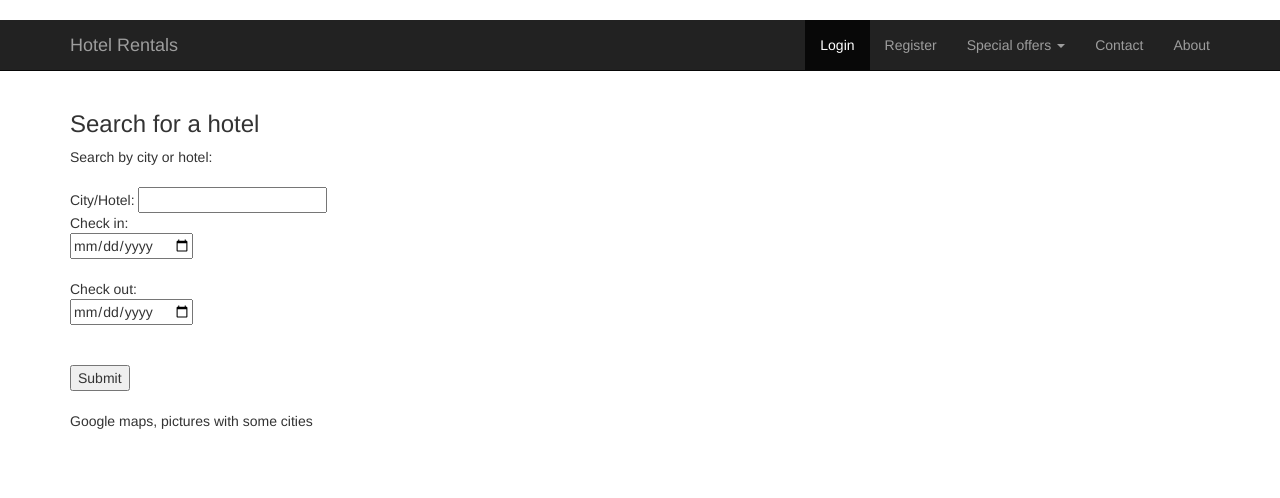
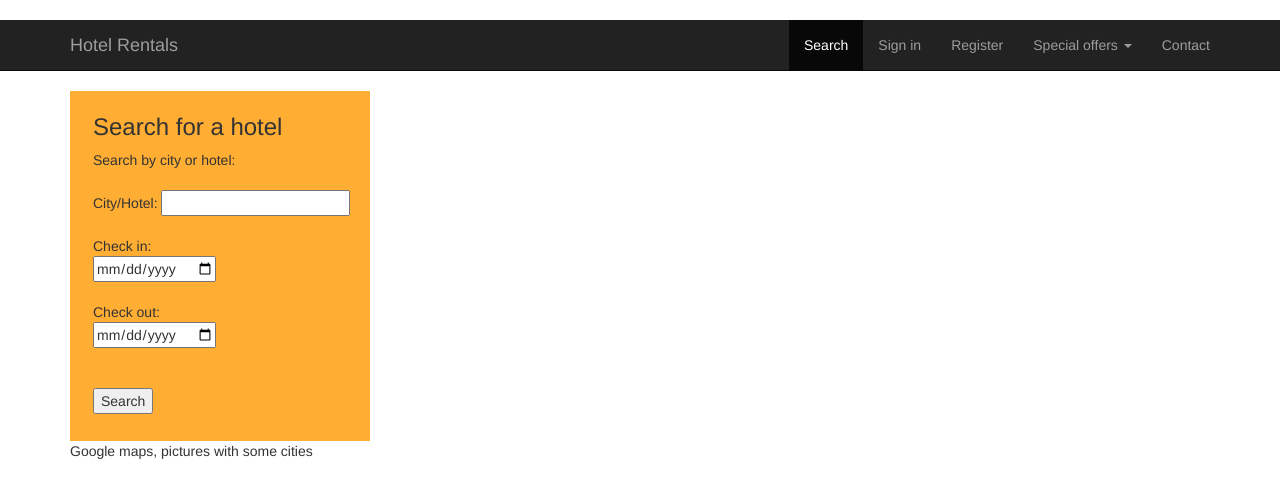
Before and after one commit to ozanabuse/wad-project, a plain HTML site: page index.htm in a window 1280 px wide. Drawn offline with nearby package versions, Linux system fonts and the light colour scheme.

Commit message:
Changes to search form

```diff
--- a/css/styles.css
+++ b/css/styles.css
@@ -0,0 +1,8 @@
+#search-form {
+background-color: #ffad33;
+overflow: auto;
+width: 300px;
+height: 350px;
+padding-left: 20px;
+border: 3px solid #ffad33;
+}
--- a/index.htm
+++ b/index.htm
@@ -30,8 +30,8 @@
 	<div class='collapse navbar-collapse navHeaderCollapse'>
 
 		<ul class='nav navbar-nav navbar-right'>
-
-		<li class='active'> <a href="#">Login</a> </li>
+		<li class='active'> <a href="#">Search</a> </li>
+		<li> <a href="#">Sign in</a> </li>
 		<li> <a href="#">Register</a> </li>
 
 
@@ -44,7 +44,6 @@
 		  </ul>
 		 </li>
 		 <li> <a href="#">Contact</a> </li>
-		<li> <a href="#">About</a> </li>
 
 		</ul>
 	</div>
@@ -54,12 +53,12 @@
 
 
 <div class="container">
-
+<div id="search-form">
 	<h3>Search for a hotel</h3>
 	Search by city or hotel: <br><br>
 
 	<form action="#">
-	City/Hotel: <input type="text"></input> <br>
+	City/Hotel: <input type="text"></input> <br> <br>
 
 	Check in: <div class="form-row show-inputbtns">
         <input type="date" data-date-inline-picker="false" data-date-open-on-focus="true" />
@@ -68,11 +67,11 @@
         <input type="date" data-date-inline-picker="false" data-date-open-on-focus="true" />
     </div> <br> <br>
     <div class="form-row">
-        <input type="submit">
+        <input type="submit" value="Search">
     </div> <br>
 
 	</form>
-
+</div>
 </div>
 
 <div class="container">
```
